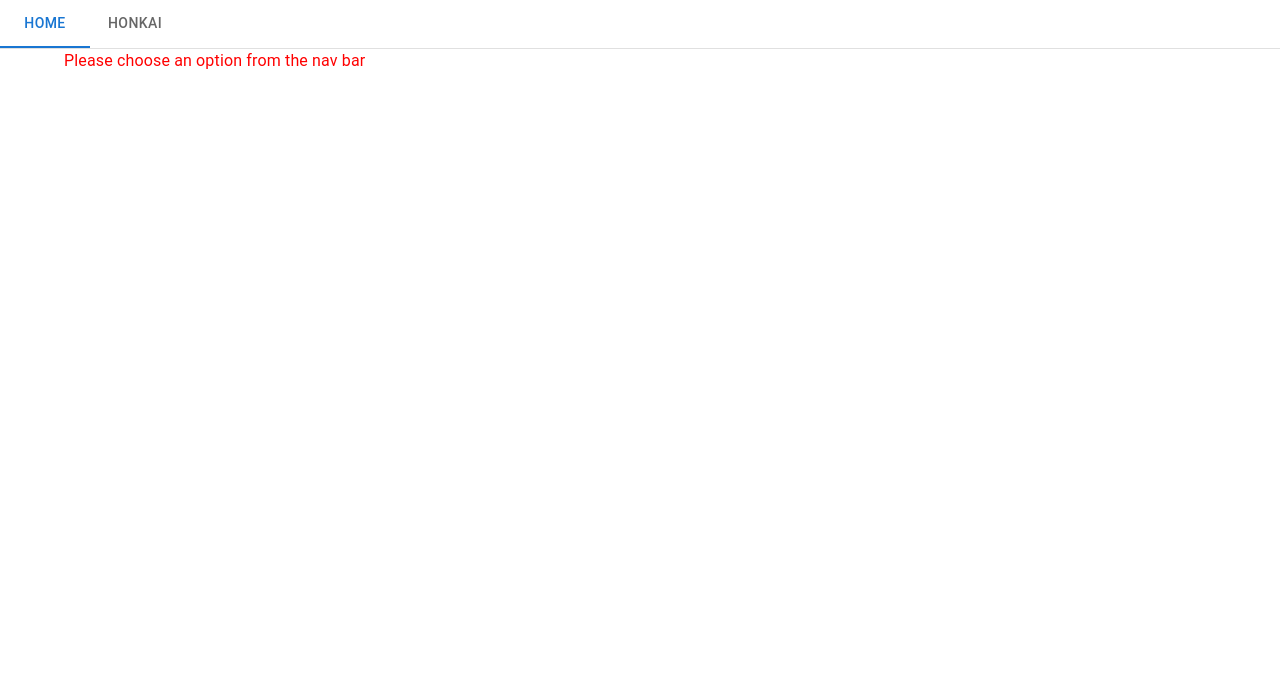
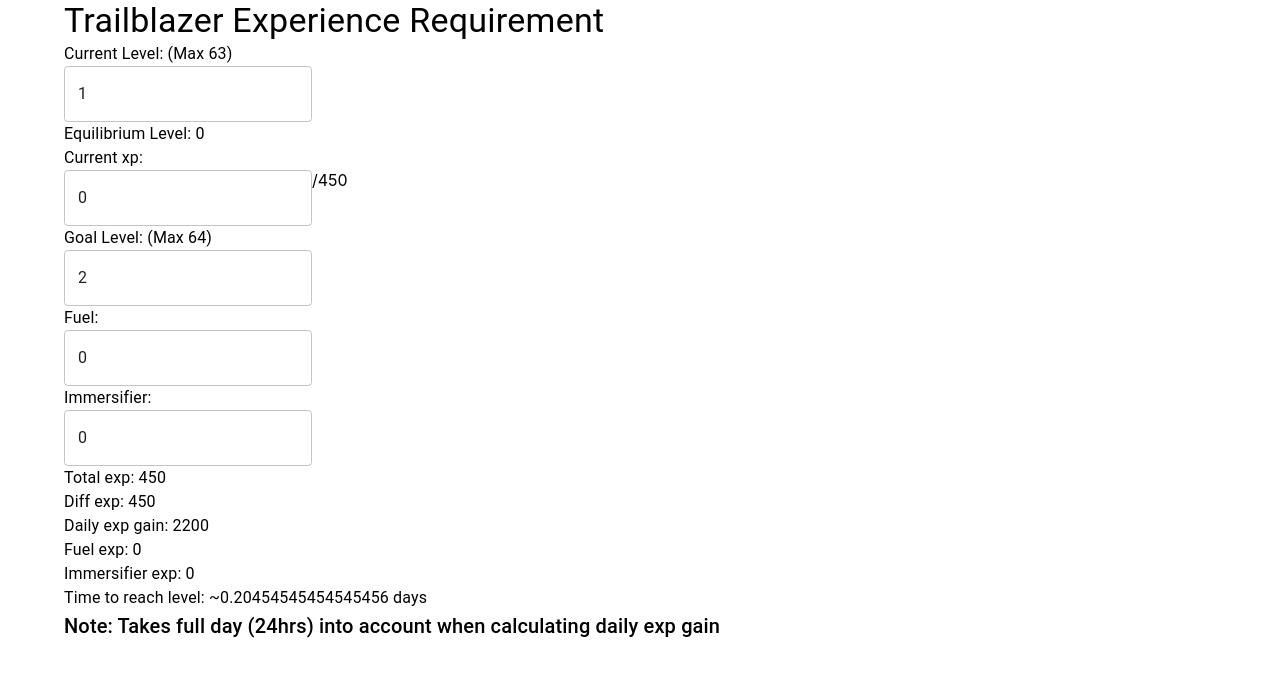
Before and after one commit to Lewkans/honkai, a React (Create React App) app: page / in a window 1280 px wide. Shown: the top 676 px of the page. Built offline with nearby package versions, Linux system fonts and the light colour scheme.

Commit message:
Removed lines

```diff
--- a/src/App.js
+++ b/src/App.js
@@ -1,47 +1,15 @@
 import React from 'react';
 import './App.css';
 // You have to import image to use it
-import { BrowserRouter as Router, Routes, Route, Link, useNavigate } from 'react-router-dom';
 import Honkai from './components/Honkai';
 
-import { Box, Button, Container, Tab, Tabs, Typography } from '@mui/material';
+import { Container } from '@mui/material';
 
 const App = () => {
-  const navigate = useNavigate();
-  const [width, setWidth] = React.useState(window.innerWidth);
-  const [tab, setTab] = React.useState(0)
-  const resize = () => {
-    setWidth(window.innerWidth);
-  }
   return (
-    <Box>
-      <Box sx={{ borderBottom: 1, borderColor: 'divider' }}>
-        <Tabs value={tab} onChange={(e, n) => {setTab(n)}}>
-          <Tab label={width <= 800 ? 'H' : 'Home'} onClick={() => navigate("/")}/>
-          <Tab label={width <= 800 ? 'H' : 'Honkai'} onClick={() => navigate("/honkai")}/>
-        </Tabs>
-      </Box>
-      <Container>
-        <Routes>
-          <Route
-            path="/honkai"
-            element={
-              <Honkai />
-            }
-          />
-          <Route
-            path="/"
-            element={
-              <Box sx={{ width: '100%'}}>
-                <Typography sx={{ color: 'red' }}>
-                  Please choose an option from the nav bar
-                </Typography>
-              </Box>
-            }
-          />
-        </Routes>
-      </Container>
-    </Box>
+    <Container>
+      <Honkai />
+    </Container>
   );
 }
 
--- a/src/components/Honkai.js
+++ b/src/components/Honkai.js
@@ -3,7 +3,7 @@ import {data} from '../data/honkaidata.js';
 import { TextField, Typography } from '@mui/material';
 
 const Honkai = () => {
-    const MAX_CAPACITY = 180
+    // const MAX_CAPACITY = 180
     const FUEL = 60
     const IMMERSIFIER = 40
     const RATIO = 5
@@ -39,6 +39,7 @@ const Honkai = () => {
 
     return (
     <>
+        <Typography variant='h4'>Trailblazer Experience Requirement</Typography>
         <Typography>Current Level: (Max {data.exp.length - 1})</Typography>
         <TextField
             inputProps={{ inputMode: 'numeric', pattern: '[0-9]*' }}
```
